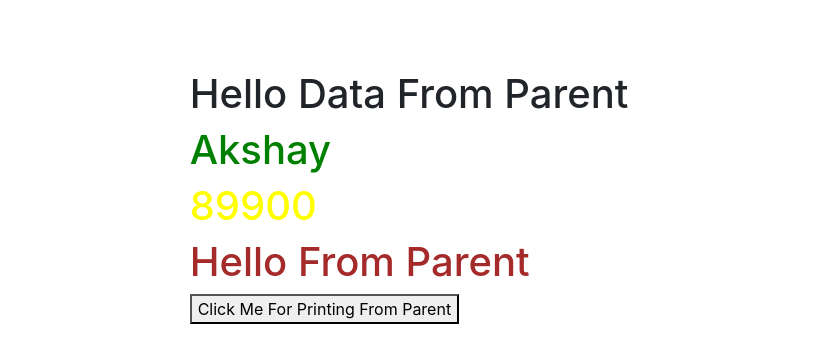
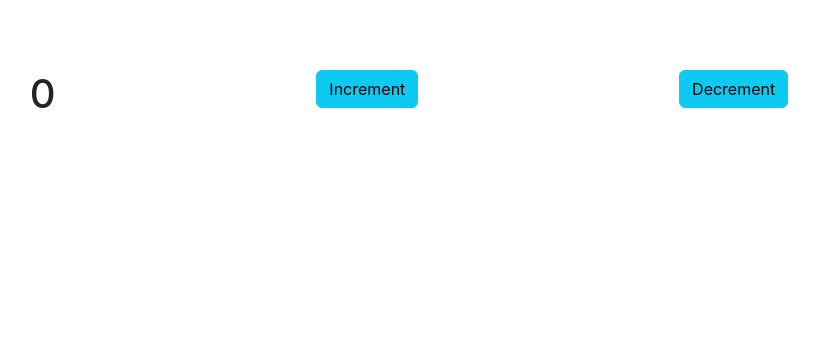
Before and after one commit to digikullReact/julyfsreact, a React (Create React App) app: page / in a window 1280 px wide. Shown: the top 362 px of the page, without its empty margins (231-1050 px from the left). Built offline with nearby package versions, Linux system fonts and the light colour scheme.

Commit message:
Props counter

```diff
--- a/src/App.js
+++ b/src/App.js
@@ -4,6 +4,8 @@ import {useState} from "react";
 import Multiple from './components/Multiple';
 import Todo from './components/Todo';
 import Propparent from './components/Propparent';
+import Increment from './components/Increment';
+import Decrement from './components/Decrement';
 
 
 // what is state --->
@@ -36,6 +38,7 @@ function App() {
 
 
 const increment=()=>{
+  //counter++ // counter =counter+1
 
   setCounter(counter+1)
 
@@ -121,12 +124,15 @@ return(
 <Calc/>
 <Multiple/>
     <Todo name={counter}/>
+    <Propparent/>
        */
     }
 
+<h1>{counter}</h1>
 
-<Propparent/>
+<Increment increment={increment} />
 
+<Decrement decrement={decrement}/>
 
 
 
--- /dev/null
+++ b/src/components/Decrement.js
@@ -0,0 +1,15 @@
+import React from 'react'
+
+const Decrement = (props) => {
+  return (
+    <div>
+
+<button  className='btn btn-info' onClick={props.decrement}>
+    Decrement
+
+ </button>
+    </div>
+  )
+}
+
+export default Decrement
--- /dev/null
+++ b/src/components/Increment.js
@@ -0,0 +1,16 @@
+import React from 'react'
+
+const Increment = (props) => {
+  return (
+    <div>
+
+  <button   className='btn btn-info'  onClick={props.increment}>
+    Increment
+
+  </button>
+
+    </div>
+  )
+}
+
+export default Increment
```
Also changed, not shown: src/components/Propparent.js (+7 -0 lines).
